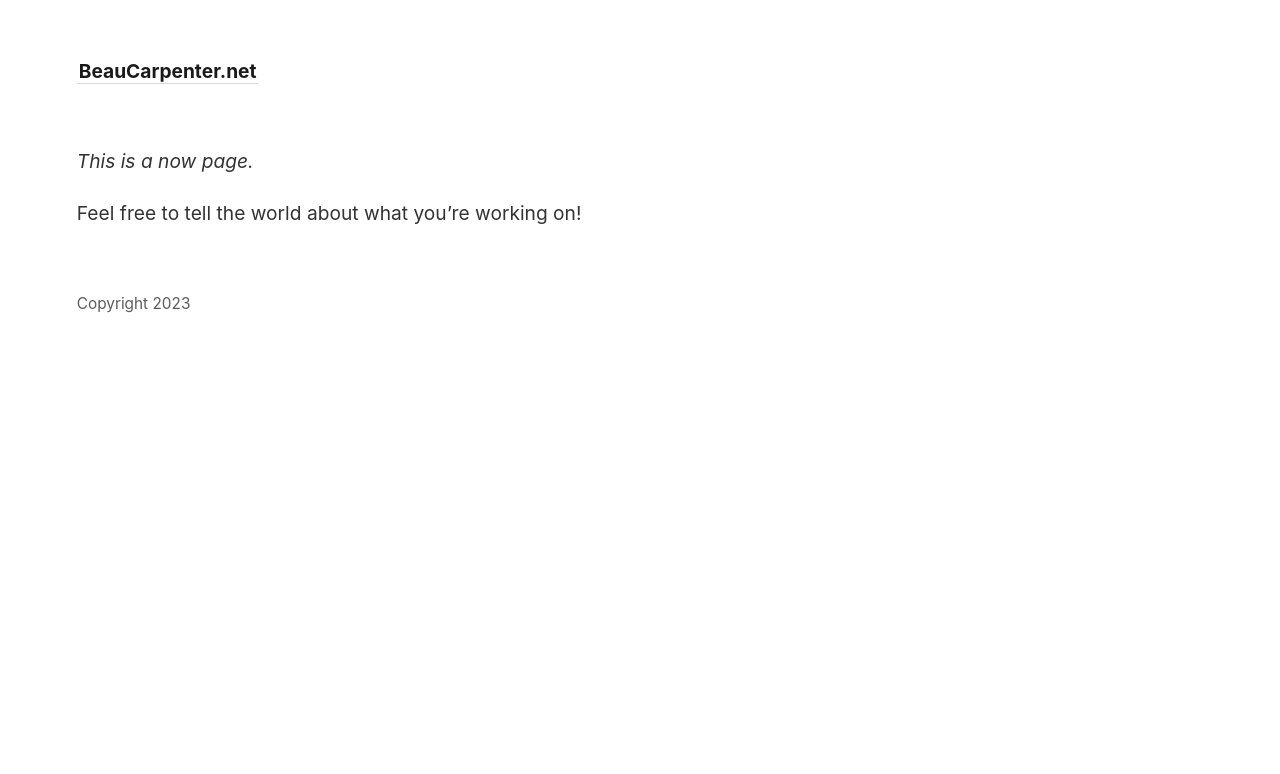
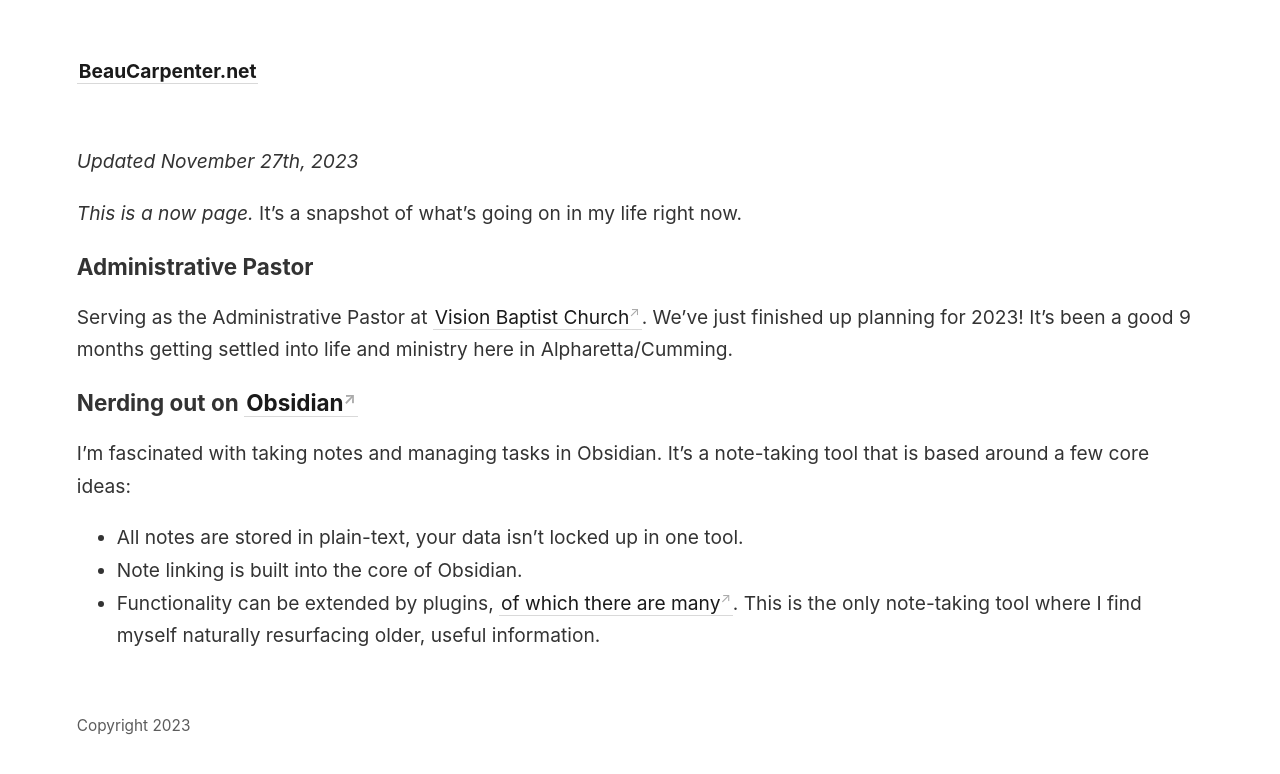
Before and after one commit to BTCarpenter/digital-garden-jekyll, a Jekyll site: the page built from _pages/now.md, in a window 1280 px wide. Shown: the top 774 px of the page. Built offline with Jekyll 4.4.1, drawn with Linux system fonts in a browser that asks for light colours.

Commit message:
vault backup: 2023-11-27 21:12:43

```diff
--- a/_pages/now.md
+++ b/_pages/now.md
@@ -4,7 +4,18 @@ title: Now
 permalink: /now
 nav: true
 ---
+*Updated November 27th, 2023*
 
-*This is a now page.*
+*This is a now page.* It's a snapshot of what's going on in my life right now.
 
-Feel free to tell the world about what you're working on!
+### Administrative Pastor
+
+Serving as the Administrative Pastor at [Vision Baptist Church](https://visionbaptist.com). We've just finished up planning for 2023! It's been a good 9 months getting settled into life and ministry here in Alpharetta/Cumming.
+
+### Nerding out on [Obsidian](https://obsidian.md/)
+
+I'm fascinated with taking notes and managing tasks in Obsidian. It's a note-taking tool that is based around a few core ideas:
+- All notes are stored in plain-text, your data isn't locked up in one tool.
+- Note linking is built into the core of Obsidian.
+- Functionality can be extended by plugins, [of which there are many](https://obsidian.md/plugins).
+This is the only note-taking tool where I find myself naturally resurfacing older, useful information.
--- a/_sass/_style.scss
+++ b/_sass/_style.scss
@@ -145,6 +145,6 @@ code {
   cursor: help;
 }
 
-#half {
-  max-width: 50%;
+#sm {
+  max-width: 400px;
 }
```
Also changed, not shown: _pages/about.md (+2 -2 lines), _pages/index.md (+2 -2 lines), _pages/post index.md (+1 -1 lines).
